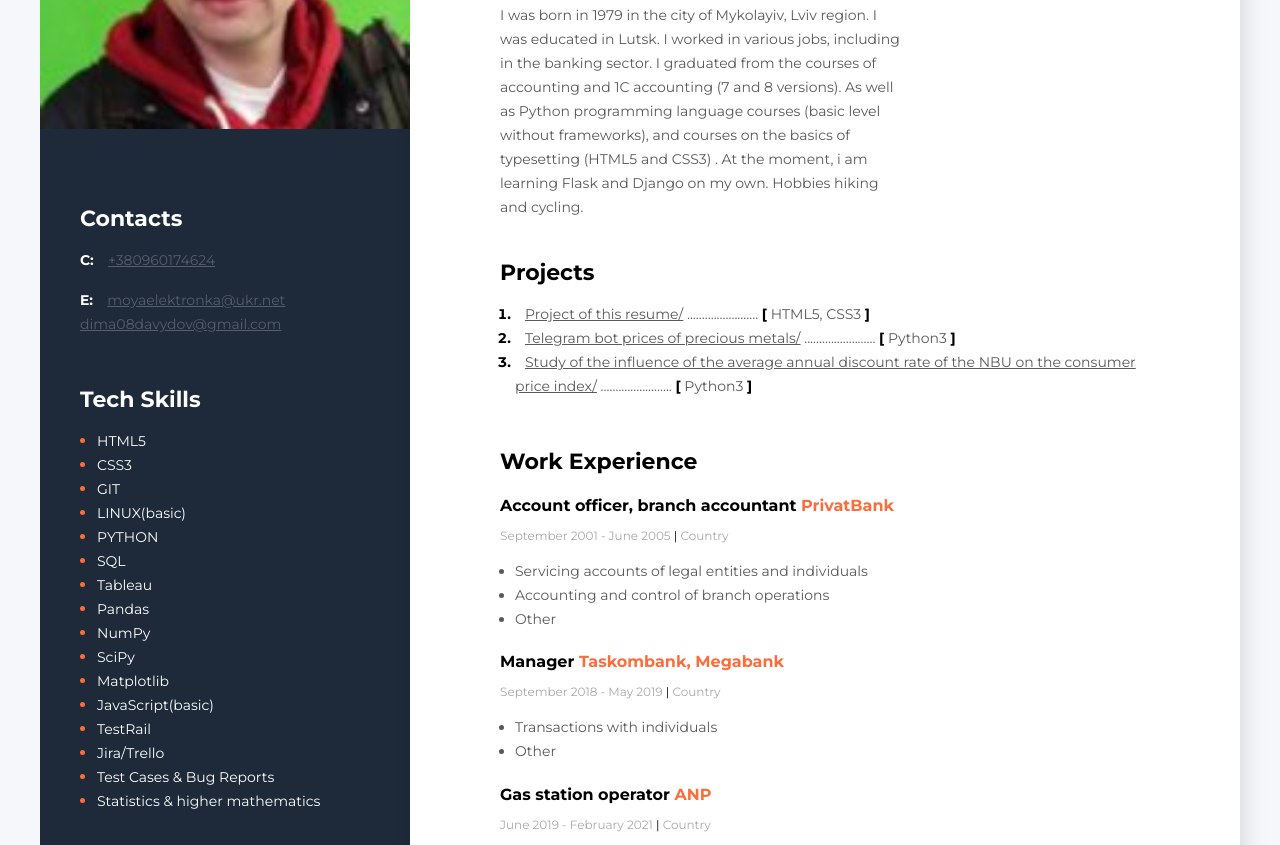
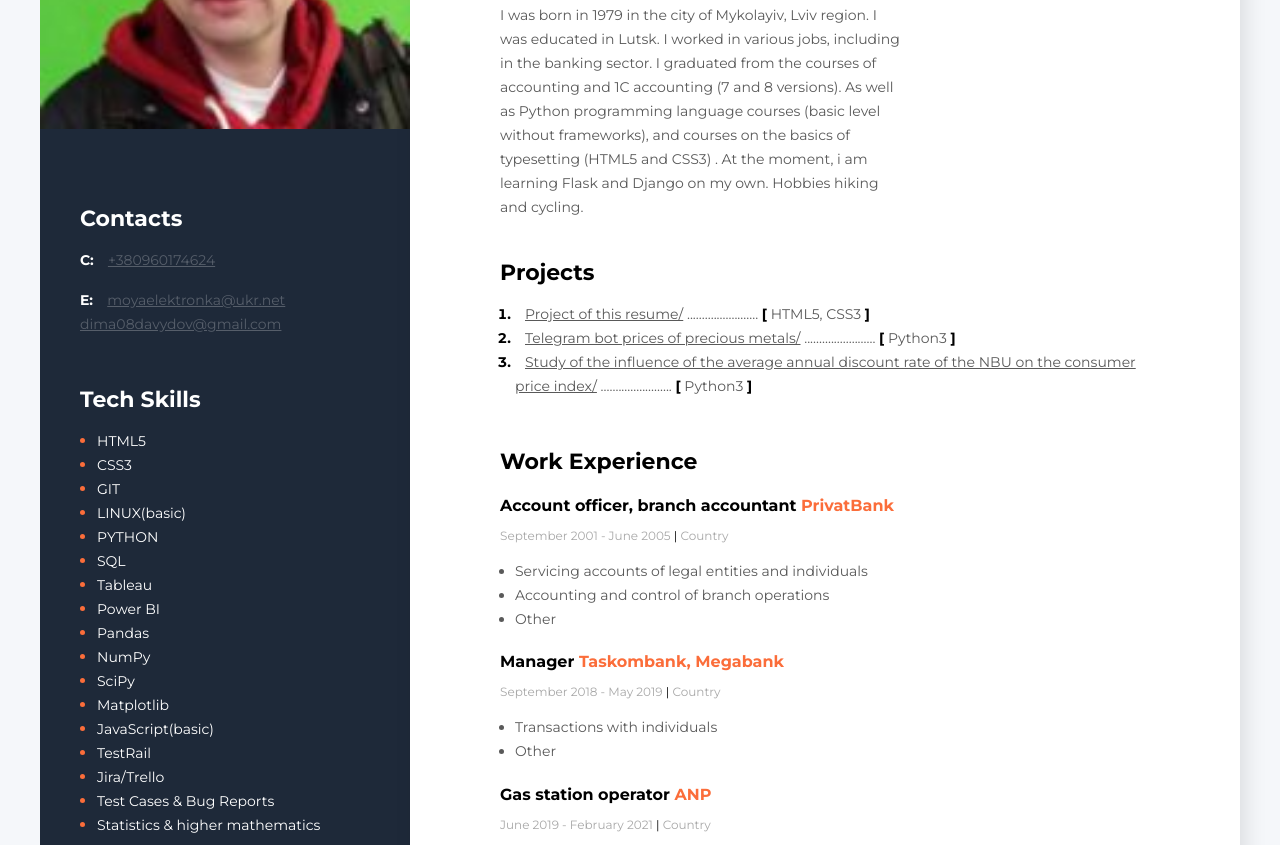
Before and after one commit to Dymytrian/my-new-res-04, a plain HTML site: page index.html in a window 1280 px wide. Shown: the part 249-1094 px from the top of the page. Drawn offline with Linux system fonts and the light colour scheme.

Commit message:
Adding changes to files 'index.html'

```diff
--- a/index.html
+++ b/index.html
@@ -139,7 +139,8 @@
                 <li class="tech-skills-item"><span class="tech-skils-text">PYTHON</span></li>
                 <li class="tech-skills-item"><span class="tech-skils-text">SQL</span></li>
                 <li class="tech-skills-item"><span class="tech-skils-text">Tableau</span></li>
-                <li class="tech-skills-item"><span class="tech-skils-text">Pandas</span></li>
+                <li class="tech-skills-item"><span class="tech-skils-text">Power BI</span></li>
+		<li class="tech-skills-item"><span class="tech-skils-text">Pandas</span></li>
                 <li class="tech-skills-item"><span class="tech-skils-text">NumPy</span></li>
                 <li class="tech-skills-item"><span class="tech-skils-text">SciPy</span></li>
                 <li class="tech-skills-item"><span class="tech-skils-text">Matplotlib</span></li>
```
